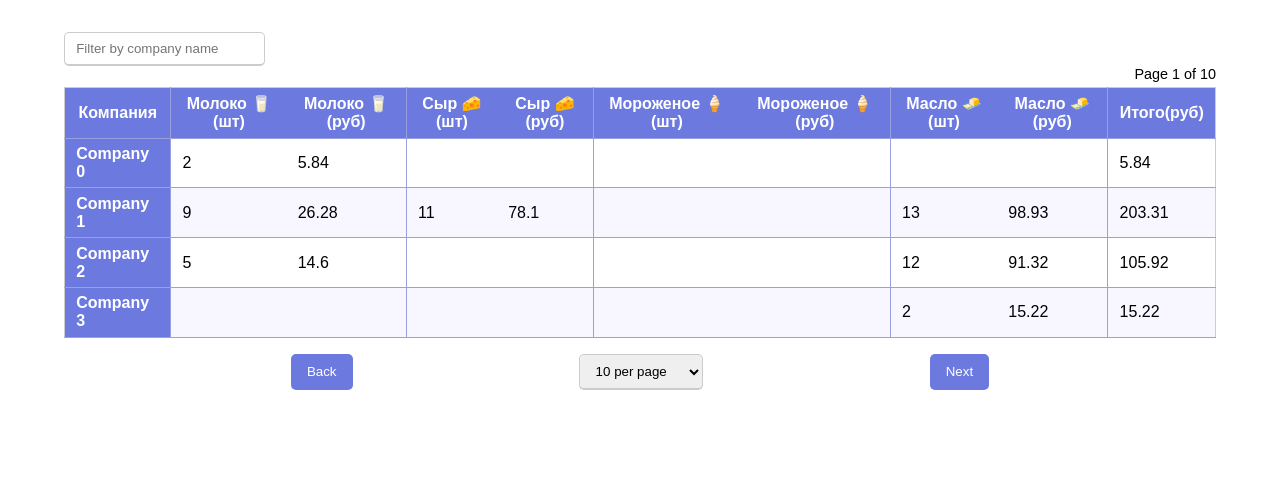
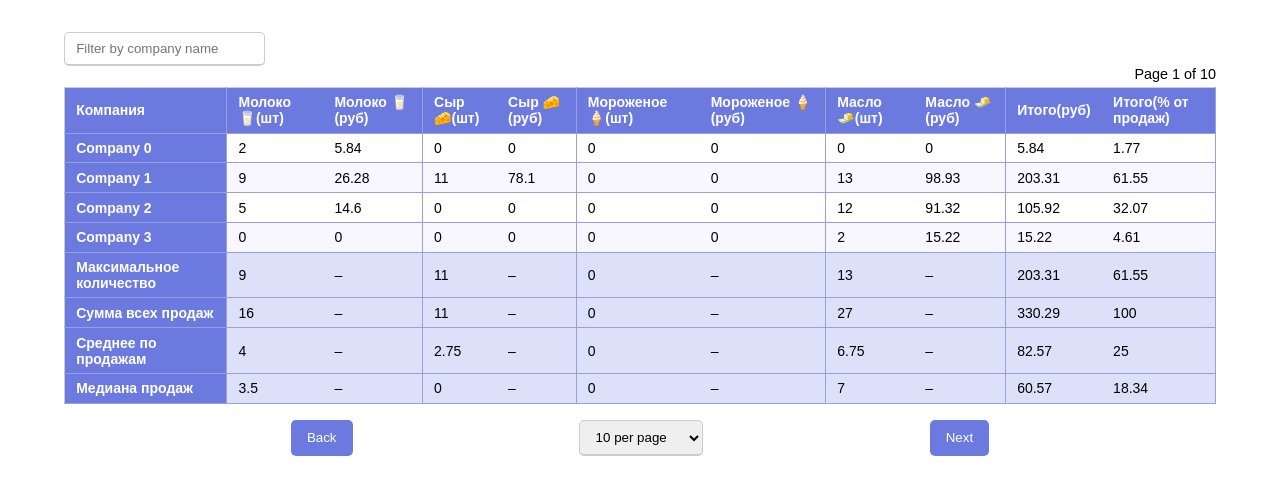
Before and after one commit to Aliph0th/data-analysis, a plain HTML site: page index.html in a window 1280 px wide. Drawn offline with Linux system fonts and the light colour scheme.

Commit message:
added App component and metric calculation

```diff
--- a/src/components/Component.js
+++ b/src/Component.js
@@ -1,8 +1,9 @@
+'use strict';
 export class Component {
    constructor() {
       this.id = Math.random().toString(36).substring(2, 10);
    }
-   createElement({
+   _createElement({
       type,
       classNames = [],
       innerText = '',
@@ -10,11 +11,9 @@ export class Component {
       attributes = {}
    }) {
       const element = document.createElement(type);
+      element.innerText = innerText;
       if (classNames.length) {
          element.className = classNames.join(' ');
-      }
-      if (innerText) {
-         element.innerText = innerText;
       }
       if (children.length) {
          element.append(...children);
--- /dev/null
+++ b/src/components/App.js
@@ -0,0 +1,44 @@
+'use strict';
+
+import { Component } from '../Component.js';
+import { Table } from './table/Table.js';
+import { TableFilter } from './table/TableFilter.js';
+import { TablePagination } from './table/TablePagination.js';
+import { fillAggregatedData, transformRecords } from '../helpers.js';
+
+export class App extends Component {
+   constructor(records, prices) {
+      super();
+      this.prices = prices;
+      this.products = Object.keys(prices);
+      this.records = this.#getRecords(records);
+      this.children = [
+         new TableFilter(this.id),
+         new Table(this.records, this.prices, this.products, this.id),
+         new TablePagination(this.id)
+      ];
+      console.log(this.records);
+   }
+
+   #getRecords(records) {
+      const filteredData = records.filter(
+         ({ company, product, count }) =>
+            company && product && count > 0 && Number.isInteger(count)
+      );
+      const transformedData = transformRecords(filteredData, this.prices);
+      const filledMissingValues = transformedData.map(record => {
+         this.products.forEach(product => {
+            record.products[product] ||= { count: 0, money: 0 };
+         });
+         return record;
+      });
+      return fillAggregatedData(filledMissingValues);
+   }
+
+   render(rootElement) {
+      if (!rootElement) {
+         throw new Error('root element is not specified');
+      }
+      this.children.forEach(child => child.render(rootElement));
+   }
+}
--- a/src/components/constants.js
+++ /dev/null
@@ -1 +0,0 @@
-export const RECORDS_PER_PAGE = [10, 50, 100];
--- a/src/components/table/Table.js
+++ b/src/components/table/Table.js
@@ -1,83 +1,52 @@
 'use strict';
 
-import { Component } from '../Component.js';
-import { TableFilter } from './TableFilter.js';
-import { TablePagination } from './TablePagination.js';
-
-const filterComponent = new TableFilter();
-const paginationComponent = new TablePagination();
+import { Component } from '../../Component.js';
+import { EMPTY_METRIC, METRICS_NAMES } from '../../constants.js';
+import {
+   createTableHeaders,
+   formatNumber,
+   getDataForMetrics,
+   median
+} from '../../helpers.js';
 
 export class Table extends Component {
-   constructor(records, prices) {
+   constructor(records, prices, products, parentID) {
       super();
+      this.parentID = parentID;
       this.prices = prices;
-      this.tableHeaders = this.#createTableHeaders();
-      this.records = this.#getValidRecords(records);
-      this.totalMoney = this.#calculateTotalMoney();
+      this.products = products;
+      this.records = records;
+      this.tableHeaders = createTableHeaders(this.products);
+      this.metrics = this.#calculateMetrics();
       this.pageText = 'Page 1 of 10';
+      console.log(this.metrics);
    }
 
-   #createTableHeaders() {
-      const headers = [];
-      Object.keys(this.prices).forEach(product => {
-         headers.push(product + '(шт)');
-         headers.push(product + '(руб)');
-      });
-      return [...headers, 'Итого(руб)'];
-   }
-
-   #getValidRecords(records) {
-      const filteredData = records.filter(
-         ({ company, product, count }) =>
-            company && product && count > 0 && Number.isInteger(count)
-      );
-      const transformedData = this.#transformRecords(filteredData);
-      return transformedData.map(record => {
-         Object.keys(this.prices).forEach(product => {
-            record.products[product] ||= [0, 0];
-         });
-         return record;
-      });
-   }
-
-   #transformRecords(records) {
-      const transformedData = records.reduce((accum, record) => {
-         const { company, product, count } = record;
-
-         const reducedRecord = accum.find(record => record.company === company);
-         const money = +(count * this.prices[product]).toFixed(2);
-         if (reducedRecord) {
-            reducedRecord.products[product] = this.#calculateProductData(
-               count,
-               money,
-               reducedRecord.products[product] || [0, 0]
-            );
-         } else {
-            accum.push({
-               company,
-               products: {
-                  [product]: this.#calculateProductData(count, money)
-               }
-            });
-         }
-
-         return accum;
-      }, []);
-      return transformedData;
-   }
-
-   #calculateProductData(count, money, previousData = [0, 0]) {
-      return [previousData[0] + count, +(previousData[1] + money).toFixed(2)];
-   }
-
-   #calculateTotalMoney() {
-      return this.records.reduce((accum, record) => {
-         const { company, products } = record;
-         accum[company] = Object.values(products).reduce((money, productData) => {
-            return +(money + productData[1]).toFixed(2);
-         }, 0);
+   #calculateMetrics() {
+      const mappedData = getDataForMetrics(this.records, this.products);
+      const maxMetric = Object.entries(mappedData).reduce((accum, [key, value]) => {
+         accum[key] = Math.max(...value);
          return accum;
       }, {});
+      const sumMetric = Object.entries(mappedData).reduce((accum, [key, value]) => {
+         accum[key] = formatNumber(value.reduce((sum, x) => sum + x, 0));
+         return accum;
+      }, {});
+      const avgMetric = Object.entries(mappedData).reduce((accum, [key]) => {
+         accum[key] = formatNumber(sumMetric[key] / this.records.length);
+         return accum;
+      }, {});
+      const medianMetric = Object.entries(mappedData).reduce((accum, [key, value]) => {
+         accum[key] = formatNumber(median(value));
+         return accum;
+      }, {});
+
+      return [
+         { name: METRICS_NAMES.MAX, data: maxMetric },
+         { name: METRICS_NAMES.SUM, data: sumMetric },
+         { name: METRICS_NAMES.AVG, data: avgMetric },
+         { name: METRICS_NAMES.MEDIAN, data: medianMetric }
+      ];
    }
 
    render(rootElement) {
@@ -85,72 +54,67 @@ export class Table extends Component {
          throw new Error('root element is not specified');
       }
 
-      filterComponent.render(rootElement);
-
-      const tHeadRow = this.createElement({
-         type: 'tr'
-      });
-      const tBodyElement = this.createElement({
-         type: 'tbody'
-      });
-      const tableElement = this.createElement({
+      const tHeadElement = this._createElement({ type: 'thead' });
+      const tBodyElement = this._createElement({ type: 'tbody' });
+      const tableElement = this._createElement({
          type: 'table',
          classNames: ['table'],
-         children: [
-            this.createElement({
-               type: 'thead',
-               children: [tHeadRow]
-            }),
-            tBodyElement
-         ]
+         children: [tHeadElement, tBodyElement]
       });
       rootElement.append(
-         this.createElement({
+         this._createElement({
             type: 'p',
             classNames: ['page_title'],
             innerText: this.pageText
          }),
-         this.createElement({
+         this._createElement({
             type: 'div',
             classNames: ['table_container'],
             children: [tableElement]
          })
       );
 
-      paginationComponent.render(rootElement);
+      this.#createRow(this.tableHeaders, tHeadElement, 'th');
 
-      for (const header of ['Компания', ...this.tableHeaders]) {
-         tHeadRow.appendChild(
-            this.createElement({
-               type: 'th',
-               innerText: header
-            })
+      for (const record of this.records) {
+         const rowData = this.products.reduce(
+            (accum, product) => {
+               accum.push(...Object.values(record.products[product]));
+               return accum;
+            },
+            [record.company]
+         );
+         this.#createRow(
+            [...rowData, record.totalMoney, record.purchasePercentage],
+            tBodyElement
          );
       }
 
-      for (const record of this.records) {
-         const rowData = [record.company];
-         Object.keys(this.prices).forEach(product => {
-            rowData.push(...record.products[product]);
+      for (const { name, data } of this.metrics) {
+         const rowData = [name];
+         this.products.forEach(product => {
+            rowData.push(data[product], EMPTY_METRIC);
          });
-         const rowElement = this.#buildTableRow([
-            ...rowData,
-            this.totalMoney[record.company]
-         ]);
-         tBodyElement.appendChild(rowElement);
+         this.#createRow(
+            [...rowData, data.totalMoney, data.purchasePercentage],
+            tBodyElement,
+            'td',
+            true
+         );
       }
    }
 
-   #buildTableRow(rowData) {
-      const rowElement = this.createElement({ type: 'tr' });
+   #createRow(rowData, parent, cellType = 'td', isMetric = false) {
+      const classNames = isMetric ? ['metric'] : [];
+      const rowElement = this._createElement({ type: 'tr', classNames });
       rowData.forEach(x => {
          rowElement.appendChild(
-            this.createElement({
-               type: 'td',
+            this._createElement({
+               type: cellType,
                innerText: x
             })
          );
       });
-      return rowElement;
+      parent.appendChild(rowElement);
    }
 }
--- a/src/components/table/TableFilter.js
+++ b/src/components/table/TableFilter.js
@@ -1,16 +1,17 @@
 'use strict';
 
-import { Component } from '../Component.js';
+import { Component } from '../../Component.js';
 
 export class TableFilter extends Component {
-   constructor() {
+   constructor(parentID) {
       super();
+      this.parentID = parentID;
    }
    render(rootElement) {
       if (!rootElement) {
          throw new Error('root element is not specified');
       }
-      const input = this.createElement({
+      const input = this._createElement({
          type: 'input',
          classNames: ['control'],
          attributes: { placeholder: 'Filter by company name' }
--- a/src/components/table/TablePagination.js
+++ b/src/components/table/TablePagination.js
@@ -1,33 +1,34 @@
 'use strict';
 
-import { Component } from '../Component.js';
-import { RECORDS_PER_PAGE } from '../constants.js';
+import { Component } from '../../Component.js';
+import { RECORDS_PER_PAGE } from '../../constants.js';
 
 export class TablePagination extends Component {
-   constructor() {
+   constructor(parentID) {
       super();
+      this.parentID = parentID;
    }
    render(rootElement) {
       if (!rootElement) {
          throw new Error('root element is not specified');
       }
 
-      const btnBack = this.createElement({
+      const btnBack = this._createElement({
          type: 'button',
          classNames: ['btn'],
          innerText: 'Back'
       });
-      const btnNext = this.createElement({
+      const btnNext = this._createElement({
          type: 'button',
          classNames: ['btn'],
          innerText: 'Next'
       });
-      const selectCountEl = this.createElement({
+      const selectCountEl = this._createElement({
          type: 'select',
          classNames: ['control']
       });
       RECORDS_PER_PAGE.forEach(value => {
-         const option = this.createElement({
+         const option = this._createElement({
             type: 'option',
             innerText: `${value} per page`,
             attributes: { value }
@@ -35,7 +36,7 @@ export class TablePagination extends Component {
          selectCountEl.appendChild(option);
       });
       rootElement.appendChild(
-         this.createElement({
+         this._createElement({
             type: 'div',
             classNames: ['pagination'],
             children: [btnBack, selectCountEl, btnNext]
--- /dev/null
+++ b/src/constants.js
@@ -0,0 +1,8 @@
+export const RECORDS_PER_PAGE = [10, 50, 100];
+export const METRICS_NAMES = {
+   MAX: 'Максимальное количество',
+   SUM: 'Сумма всех продаж',
+   AVG: 'Среднее по продажам',
+   MEDIAN: 'Медиана продаж'
+};
+export const EMPTY_METRIC = '–';
--- /dev/null
+++ b/src/helpers.js
@@ -0,0 +1,81 @@
+export const formatNumber = n => {
+   return +n.toFixed(2);
+};
+
+export const getDataForMetrics = (records, tableProducts) => {
+   return records.reduce(
+      (accum, { products, totalMoney, purchasePercentage }) => {
+         tableProducts.forEach(product => {
+            accum[product] ||= [];
+            accum[product].push(products[product].count);
+         });
+         accum.totalMoney.push(totalMoney);
+         accum.purchasePercentage.push(purchasePercentage);
+         return accum;
+      },
+      { totalMoney: [], purchasePercentage: [] }
+   );
+};
+
+export const createTableHeaders = products => {
+   const headers = [];
+   products.forEach(product => {
+      headers.push(product + '(шт)');
+      headers.push(product + '(руб)');
+   });
+   // FIXME:
+   return ['Компания', ...headers, 'Итого(руб)', 'Итого(% от продаж)'];
+};
+
+export const transformRecords = (records, prices) => {
+   const transformedData = records.reduce((accum, record) => {
+      const { company, product, count } = record;
+
+      const reducedRecord = accum.find(record => record.company === company);
+      const money = formatNumber(count * prices[product]);
+      if (reducedRecord) {
+         const productData = reducedRecord.products[product] || { count: 0, money: 0 };
+         productData.count += count;
+         productData.money = formatNumber(productData.money + money);
+         reducedRecord.products[product] = productData;
+      } else {
+         accum.push({
+            company,
+            products: {
+               [product]: { count, money }
+            }
+         });
+      }
+      return accum;
+   }, []);
+   return transformedData;
+};
+
+export const fillAggregatedData = records => {
+   const recordWithTotalMoney = records.map(record => {
+      const total = Object.values(record.products).reduce((sum, { money }) => {
+         return sum + money;
+      }, 0);
+      record.totalMoney = formatNumber(total);
+      return record;
+   });
+   const purchasesSum = recordWithTotalMoney.reduce((sum, record) => {
+      return sum + record.totalMoney;
+   }, 0);
+   return recordWithTotalMoney.map(record => {
+      record.purchasePercentage = formatNumber((record.totalMoney / purchasesSum) * 100);
+      return record;
+   });
+};
+
+export const median = array => {
+   if (!array.length) {
+      return 0;
+   }
+   if (array.length === 1) {
+      return array[0];
+   }
+   array = [...array].sort((a, b) => a - b);
+   const half = Math.floor(array.length / 2);
+   return array.length % 2 ? array[half] : (array[half - 1] + array[half]) / 2;
+};
--- a/src/index.js
+++ b/src/index.js
@@ -1,5 +1,5 @@
 'use strict';
-import { Table } from './components/table/Table.js';
+import { App } from './components/App.js';
 import { PRODUCT_PRICES, generateData } from './generate.js';
 
 const RECORDS_N = 15;
@@ -9,5 +9,5 @@ const records = generateData(RECORDS_N);
 console.log(records);
 console.log(prices);
 
-const tableComponent = new Table(records, prices);
-tableComponent.render(document.getElementById('root'));
+const app = new App(records, prices);
+app.render(document.getElementById('root'));
--- a/styles.css
+++ b/styles.css
@@ -27,10 +27,12 @@ body {
    width: 100%;
    box-shadow: 0 0 20px rgba(0, 0, 0, 0.15);
    border: 1px solid #ccc;
+   font-size: 0.875rem;
 }
 .table thead {
    background-color: #6c7ae0;
    color: #fff;
+   text-align: left;
 }
 .table th,
 .table td {
@@ -60,6 +62,9 @@ body {
 }
 .table th:nth-child(2n + 1) {
    border-right: 1px solid #98a0e0;
+}
+.table .metric {
+   background-color: #dde0f9 !important;
 }
 
 .control {
@@ -93,5 +98,5 @@ body {
    transition: background 0.2s;
 }
 .btn:hover {
-   background-color: #397c6e;
+   background-color: #394395;
 }
```
